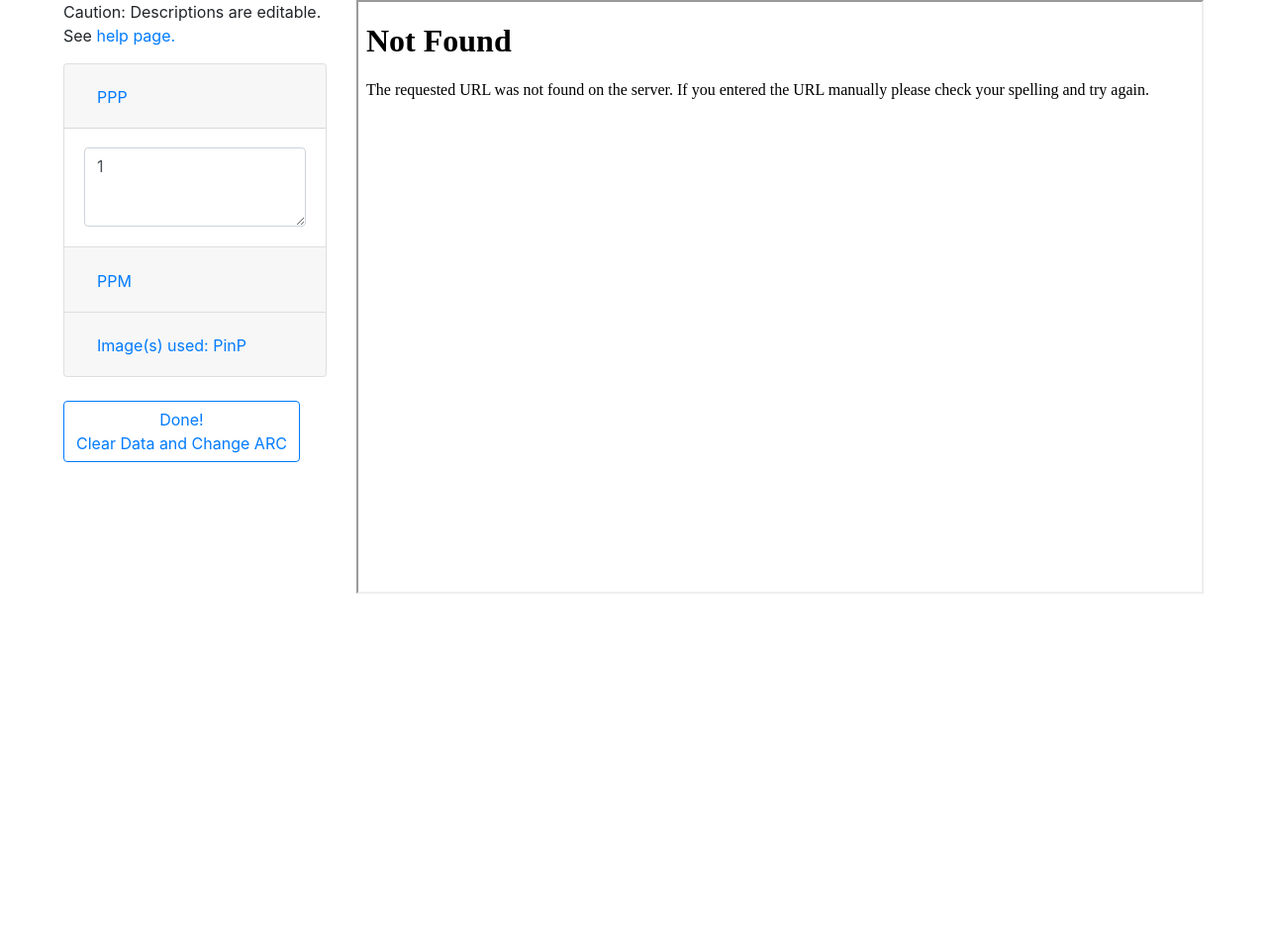
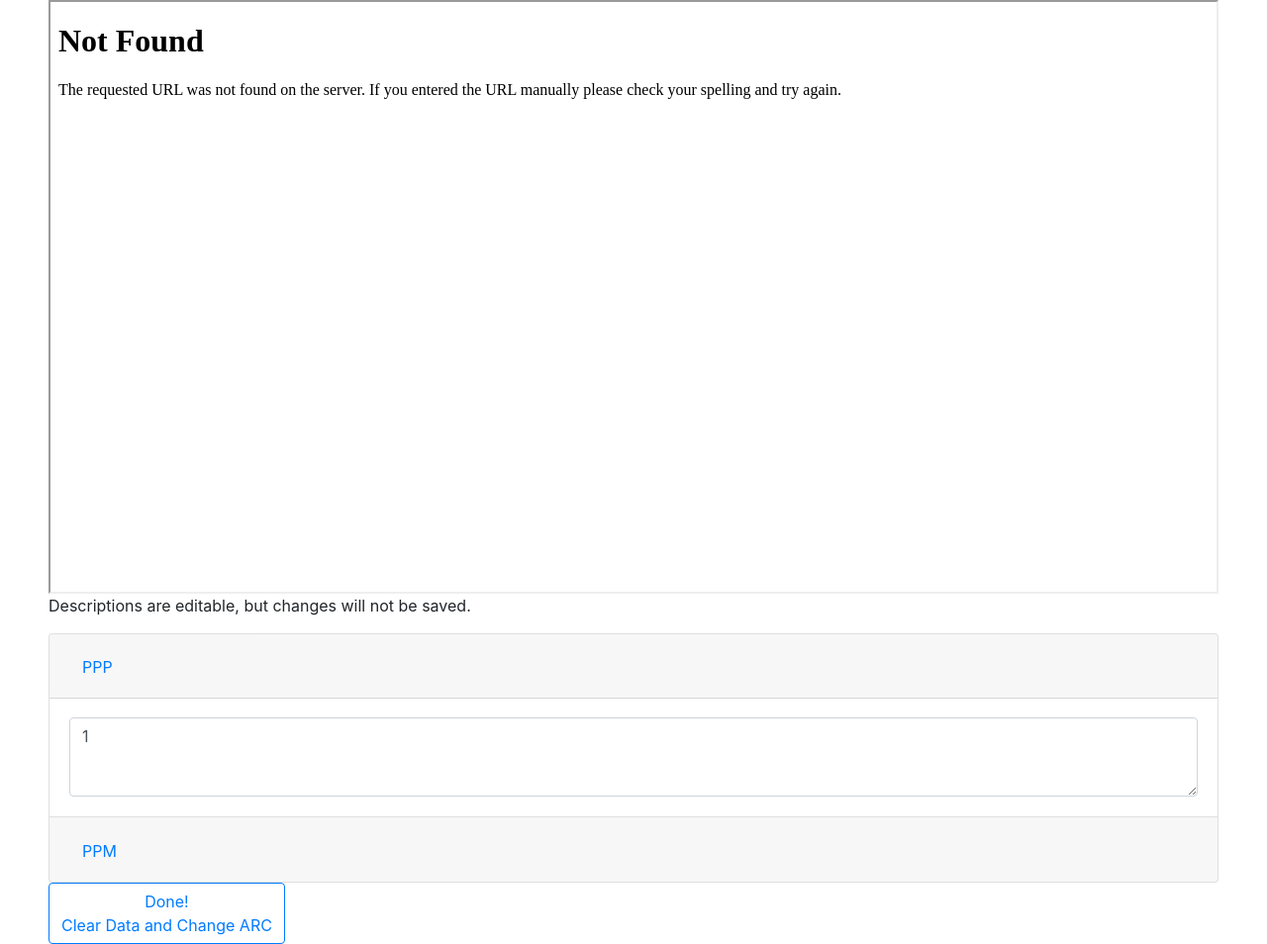
Before and after one commit to alexroseb/PALP-Workspace, a Flask app: page /descriptions in a window 1280 px wide. Shown: the part 133-1087 px from the top of the page at 99% size. Before the commit the page ends 733 px from the top, so only its background shows below. Run offline with Flask 2, Linux system fonts and the light colour scheme; the visitor is signed in with stand-in values (Sample User, id 1); parts of the project's set-up code (start-up, migrations or seed data) failed here and were passed over; some libraries are stand-ins or nearby versions.

Commit message:
Changes discussed at meeting

```diff
--- a/app.py
+++ b/app.py
@@ -611,6 +611,12 @@ def carryover_button():
 		else:
 			session['carryoverPinP'] = request.args['catextpinp']
 
+	if (request.args.get('catextppp')):
+		return redirect("/PPM")
+
+	if (request.args.get('catextppm')):
+		return redirect("/PinP")
+
 	return redirect("/data")
 
 @app.route('/cleardata') #Start over, redirects to home page
--- a/templates/PPP.html
+++ b/templates/PPP.html
@@ -66,6 +66,7 @@
                         <thead>
                             <tr>
                                 <th scope="col">Location</th>
+                                <th scope="col">Location Text</th>
                                 <th scope="col">Material</th>
                                 <th scope="col">Italian</th>
                                 <th scope="col">English</th>
@@ -75,7 +76,8 @@
                         <tbody>
                             {% for row in dbdata %}
                                 <tr>
-                                        <td>{{row[2][0:1]}} {{row[2][1:3]}} {{row[2][3:5]}} {{row[2][5:7]}} {{row[2][7:]}}, {{row[3]}}</td>
+                                        <td>{{row[2][0:1]}} {{row[2][1:3]}} {{row[2][3:5]}} {{row[2][5:7]}} {{row[2][7:]}}</td>
+                                        <td>{{row[3]}}</td>
                                         <td>{{row[4]}}</td>
                                         <td>{{row[1]}}</td>
                                         <td>{{row[5]}}</td>
--- a/templates/descs.html
+++ b/templates/descs.html
@@ -56,16 +56,14 @@
                 </ul>
             </nav>
         </div>
-<!--         <div class="row">
-            <p> Go to your workspace on Google Sheets and copy the sharable URL. Paste it here then press "Submit".</p>
-            <label for="inputDescURL" class="sr-only">Google Sheet URL</label>
-            <input type="url" name="inputDescURL" id="inputDescURL" size="50" placeholder="Google Sheet URL" />
-            <button onclick="loadIframe()" class="button">Submit </button>
-        </div> -->
         <div class="row">
-            <div class="col-3" style="word-wrap: break-word;">
-                <p> Caution: Descriptions are editable. See <a href="/help"> help page. </a></p>
-                <div class="accordion" id="accordionExample">
+                <iframe id="iFrameDesc" width="100%" height="600" src={{ gdoc }}></iframe>
+        </div>
+        <div class="row">
+            <p>Descriptions are editable, but changes will not be saved.</p>
+        </div>
+        <div class="row" style="word-wrap: break-word;">
+            <div class="accordion" id="accordionExample" style="width: 100%;">
                 <div class="card">
                     <div class="card-header" id="headingOne">
                         <h2 class="mb-0">
@@ -90,7 +88,7 @@
                         </div>
                     </div>
                 </div>
-                    <div class="card">
+<!--                 <div class="card">
                     <div class="card-header" id="headingThree">
                         <h2 class="mb-0">
                             <button class="btn btn-link collapsed" type="button" data-toggle="collapse" data-target="#collapseThree" aria-expanded="false" aria-controls="collapseThree"> Image(s) used: PinP </button>
@@ -101,23 +99,11 @@
                             <textarea class="form-control desctext">{{ carryoverPinP }}</textarea>
                         </div>
                     </div>
+                </div> -->
             </div>
         </div>
-<!--                 <p><strong>PPP </strong><br/>
-                <textarea class="form-control">{{ carryoverPPP }}</textarea> <br/>
-                <strong> PPM </strong> <br/>
-                <textarea class="form-control">{{ carryoverPPM }}</textarea><br/>
-                <strong> Image(s) used: PPM </strong> <br/>
-                <textarea class="form-control">{{ carryoverPPMImgs }}</textarea> <br/>
-                <strong> Image(s) used: PinP </strong> <br/>
-                <textarea class="form-control">{{ carryoverPinP }}</textarea> <br/> -->
-                <br/>
+        <div class="row">
             <a href="/cleardata" class="btn btn-outline-primary" style="text-align: center;">Done! <br/> Clear Data and Change ARC</a>
-                </p>
-            </div>
-            <div class="col">
-                <iframe id="iFrameDesc" width="100%" height="600" src={{ gdoc }}></iframe>
-            </div>
         </div>
     </div>
 <!--     <script type="text/javascript">
--- a/templates/imgs.html
+++ b/templates/imgs.html
@@ -58,7 +58,7 @@
             </nav>
         </div>
         <div class='row'>
-        <a href="/savedata" class="btn btn-outline-success">Save to Database </a> <br/><br/>
+        <a href="/savedata" class="btn btn-outline-success">Save to Database: <br/> Create a new row in Final Data Google Sheet - only save once done with an ARC </a>
         </div>
         <div class="row">
         <h2> PinP Data </h2>
```
Lines whose indentation alone changed are shown as unchanged.
